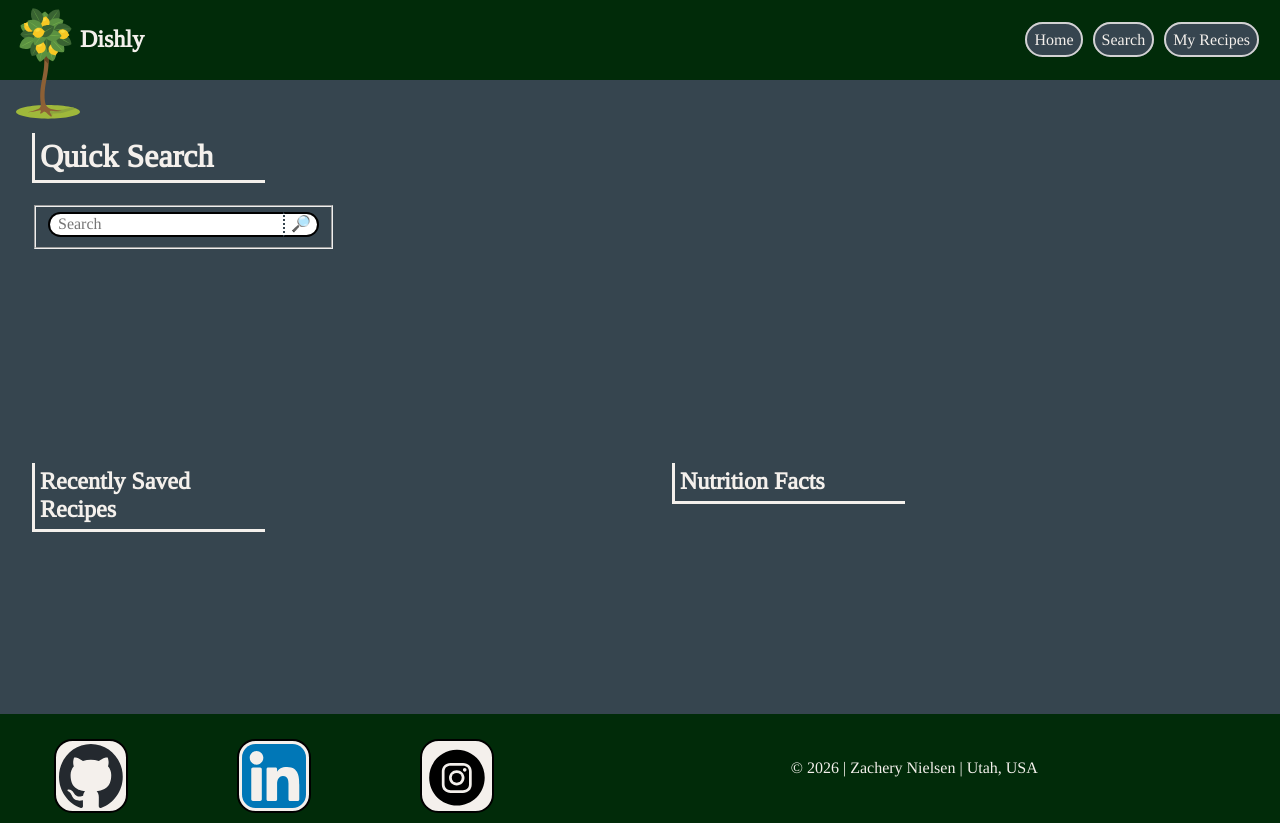
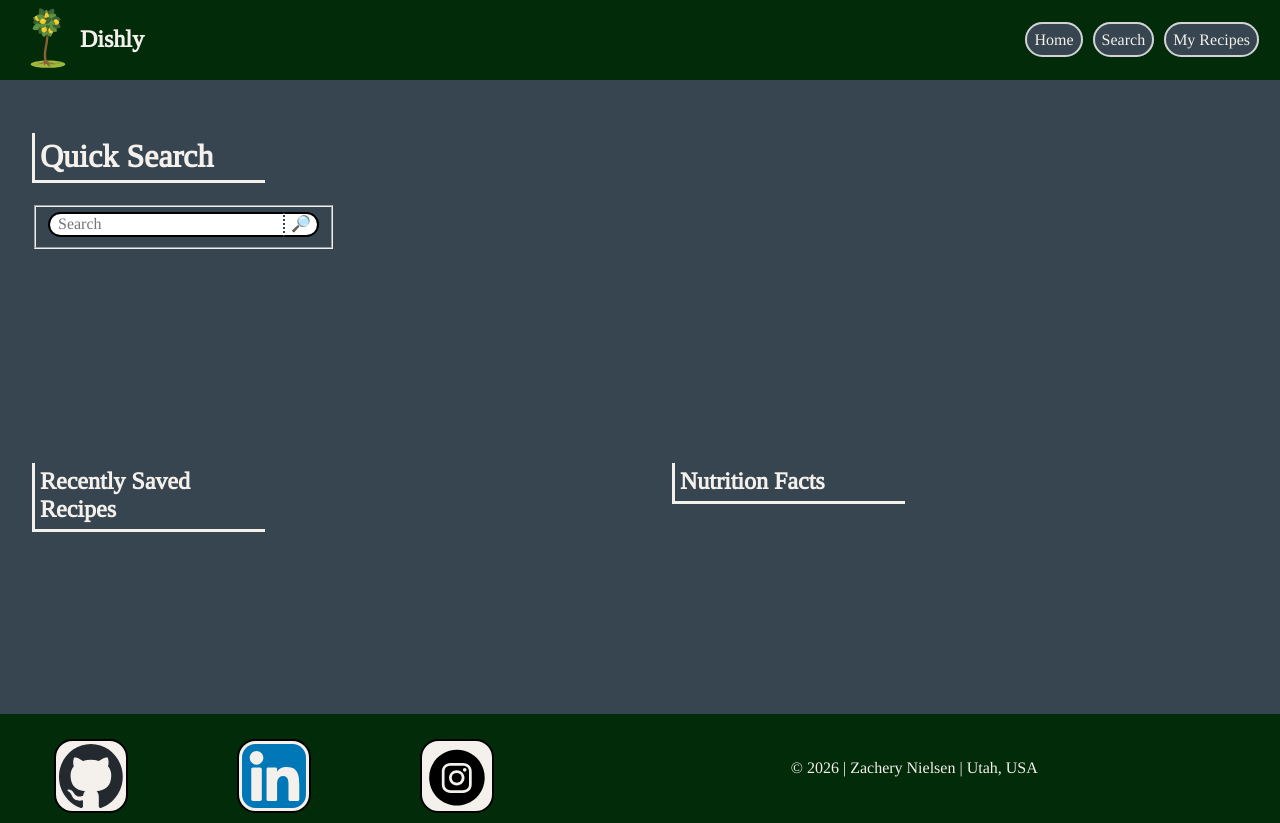
Before and after one commit to Ms-Schnitzel/final, a website: page index.html in a window 1280 px wide. Drawn offline with Linux system fonts and the light colour scheme.

Commit message:
logo resize

```diff
--- a/styles/styles.css
+++ b/styles/styles.css
@@ -62,10 +62,12 @@ nav a:active {
   position: relative;
 }
 
-
-
 #menu {
   display: none;
+}
+
+#logo {
+  height: 60px;
 }
 
 
```
